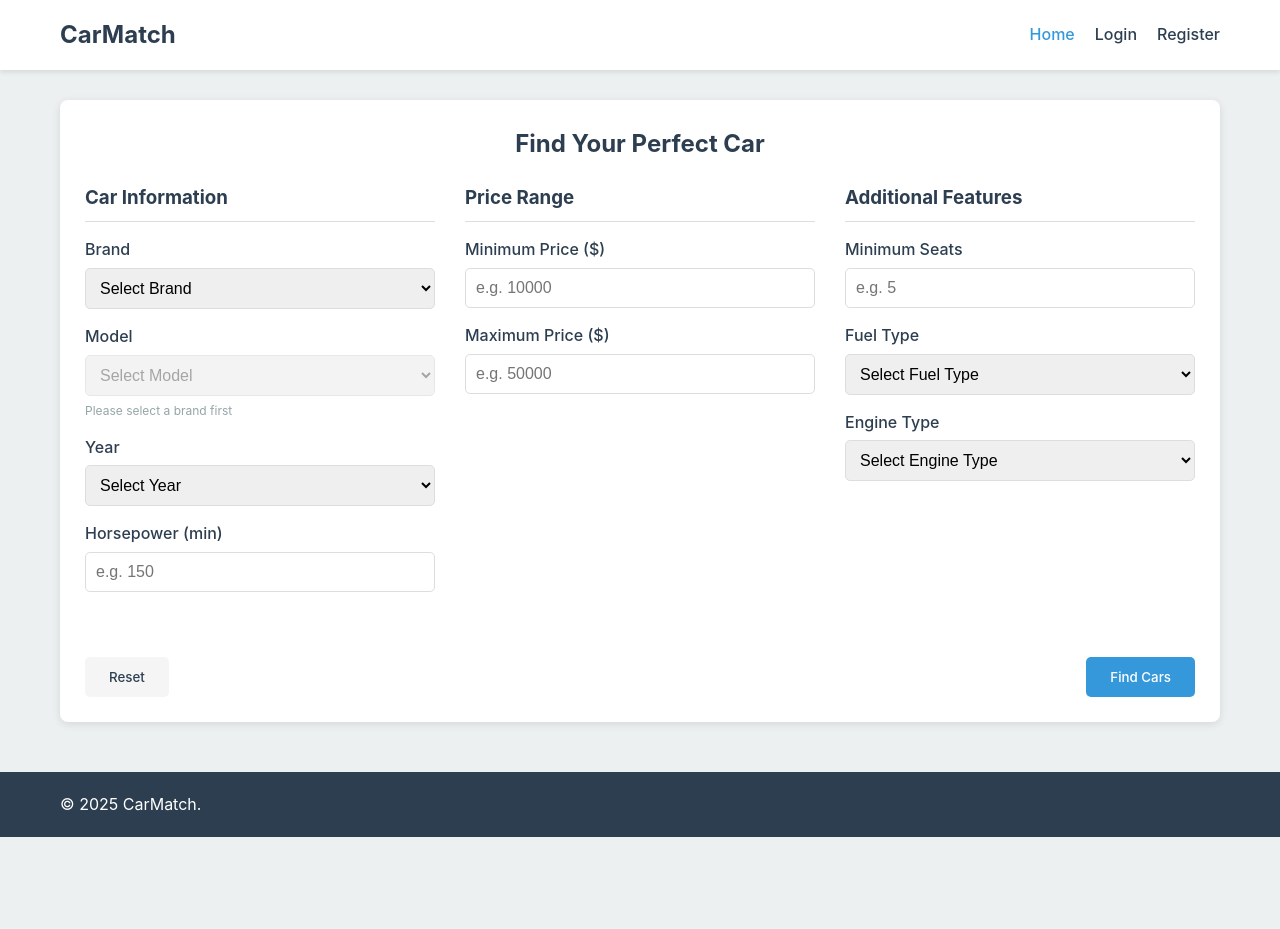
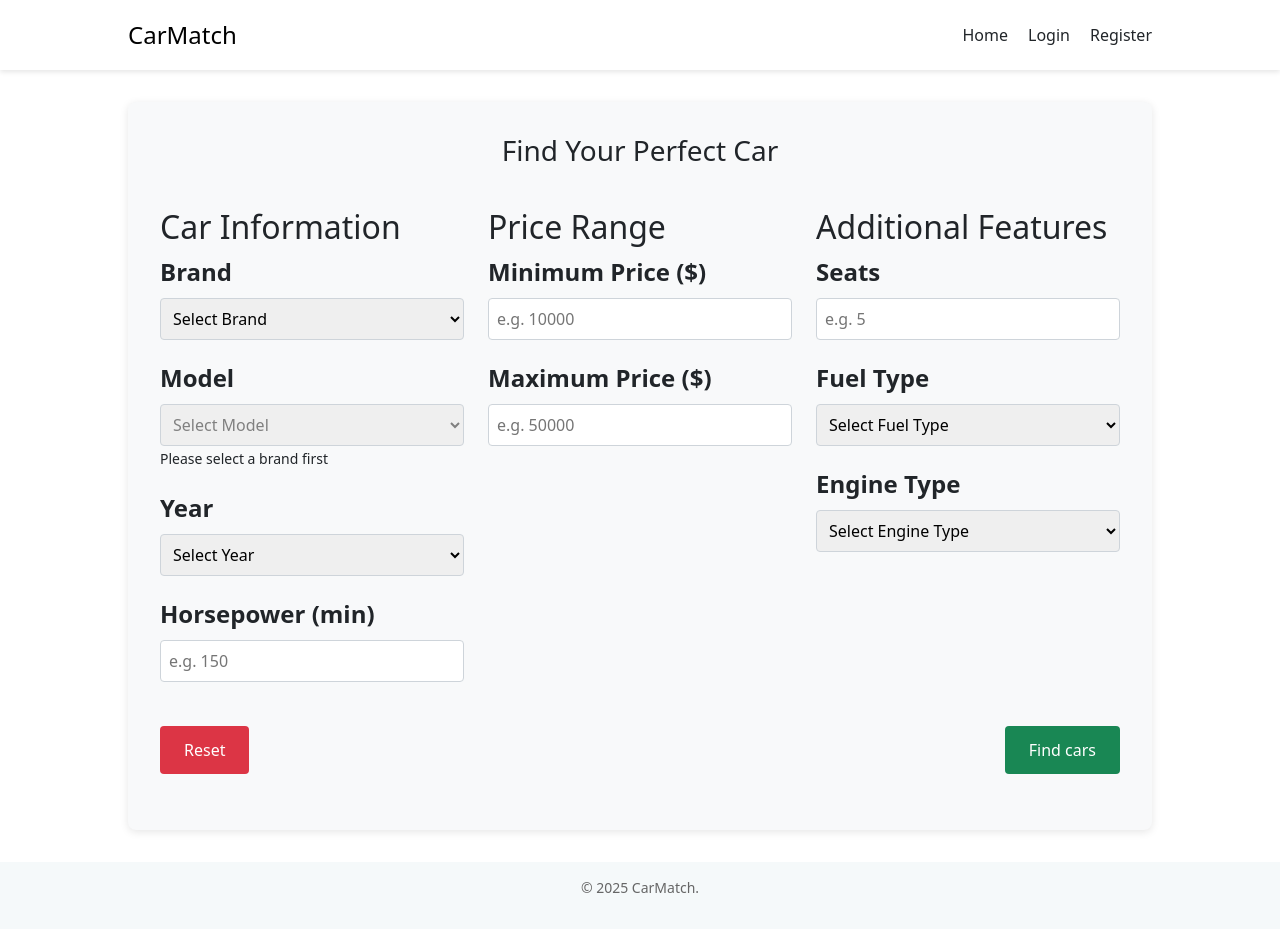
Before and after one commit to mohammmj/G16-CarMatch, a website: page frontend/index.html in a window 1280 px wide. Before the commit the page ends 837 px from the top, so only its background shows below. Drawn offline with nearby package versions, Linux system fonts and the light colour scheme.

Commit message:
fixade konflikt nästan klar

```diff
--- a/frontend/css/global.css
+++ /dev/null
@@ -1,211 +0,0 @@
-/* styles/global.css */
-:root {
-    --primary-color: #2c3e50;
-    --secondary-color: #3498db;
-    --accent-color: #e74c3c;
-    --background-color: #ecf0f1;
-    --text-color: #2c3e50;
-    --light-gray: #f5f5f5;
-    --mid-gray: #ddd;
-    --dark-gray: #95a5a6;
-    --success-color: #2ecc71;
-    --warning-color: #f39c12;
-    --error-color: #e74c3c;
-    --card-shadow: 0 2px 8px rgba(0, 0, 0, 0.1);
-    --header-height: 70px;
-    --footer-height: 60px;
-    --content-width: 1200px;
-    --border-radius: 5px;
-    --transition-speed: 0.3s;
-}
-
-* {
-    box-sizing: border-box;
-    margin: 0;
-    padding: 0;
-}
-
-body {
-    font-family: -apple-system, BlinkMacSystemFont, 'Segoe UI', Roboto, Oxygen, Ubuntu, Cantarell, 'Open Sans', 'Helvetica Neue', sans-serif;
-    color: var(--text-color);
-    background-color: var(--background-color);
-    line-height: 1.6;
-}
-
-a {
-    color: var(--secondary-color);
-    text-decoration: none;
-    transition: color var(--transition-speed);
-}
-
-a:hover {
-    color: var(--accent-color);
-}
-
-button {
-    cursor: pointer;
-    font-family: inherit;
-}
-
-.container {
-    max-width: var(--content-width);
-    margin: 0 auto;
-    padding: 0 20px;
-}
-
-/* Header styles */
-.header {
-    background-color: white;
-    box-shadow: 0 2px 5px rgba(0, 0, 0, 0.1);
-    position: sticky;
-    top: 0;
-    z-index: 100;
-}
-
-.header-content {
-    display: flex;
-    justify-content: space-between;
-    align-items: center;
-    height: var(--header-height);
-}
-
-.logo h1 {
-    color: var(--primary-color);
-    font-size: 24px;
-    margin: 0;
-}
-
-.nav-links {
-    display: flex;
-    list-style: none;
-}
-
-.nav-links li {
-    margin-left: 20px;
-}
-
-.nav-links a {
-    color: var(--primary-color);
-    font-weight: 500;
-    padding: 5px 0;
-}
-
-.nav-links a:hover,
-.nav-links a.active {
-    color: var(--secondary-color);
-}
-
-/* Footer styles */
-.footer {
-    background-color: var(--primary-color);
-    color: white;
-    padding: 20px 0;
-    margin-top: 50px;
-}
-
-/* Common elements */
-.message {
-    padding: 12px 15px;
-    margin-bottom: 20px;
-    border-radius: var(--border-radius);
-    font-weight: 500;
-}
-
-.message.success {
-    background-color: rgba(46, 204, 113, 0.2);
-    color: #2ecc71;
-    border: 1px solid #2ecc71;
-}
-
-.message.error {
-    background-color: rgba(231, 76, 60, 0.2);
-    color: #e74c3c;
-    border: 1px solid #e74c3c;
-}
-
-.error-message {
-    color: var(--error-color);
-    font-size: 14px;
-    margin-top: 5px;
-}
-
-.loading-spinner {
-    border: 4px solid rgba(0, 0, 0, 0.1);
-    border-radius: 50%;
-    border-top: 4px solid var(--secondary-color);
-    width: 40px;
-    height: 40px;
-    animation: spin 1s linear infinite;
-    margin: 20px auto;
-}
-
-@keyframes spin {
-    0% { transform: rotate(0deg); }
-    100% { transform: rotate(360deg); }
-}
-
-.loading-container {
-    display: flex;
-    flex-direction: column;
-    align-items: center;
-    justify-content: center;
-    padding: 50px;
-    background-color: white;
-    border-radius: var(--border-radius);
-    box-shadow: var(--card-shadow);
-    text-align: center;
-}
-
-.error-container {
-    text-align: center;
-    padding: 30px;
-    background-color: white;
-    border-radius: var(--border-radius);
-    box-shadow: var(--card-shadow);
-}
-
-.retry-button {
-    padding: 10px 20px;
-    background-color: var(--secondary-color);
-    color: white;
-    border: none;
-    border-radius: var(--border-radius);
-    font-weight: 500;
-    transition: background-color var(--transition-speed);
-    margin-top: 15px;
-}
-
-.retry-button:hover {
-    background-color: #2980b9;
-}
-
-/* Responsive design */
-@media (max-width: 1024px) {
-    :root {
-        --content-width: 90%;
-    }
-}
-
-@media (max-width: 768px) {
-    body {
-        font-size: 14px;
-    }
-
-    .header-content {
-        height: auto;
-        padding: 15px 0;
-        flex-direction: column;
-    }
-
-    .logo {
-        margin-bottom: 10px;
-    }
-
-    .nav-links {
-        justify-content: center;
-    }
-
-    .nav-links li {
-        margin: 0 10px;
-    }
-}
--- /dev/null
+++ b/frontend/css/style.css
@@ -0,0 +1,154 @@
+
+body {
+    font-family: -apple-system, BlinkMacSystemFont, 'Segoe UI', Roboto, Oxygen, Ubuntu,
+      Cantarell, 'Open Sans', 'Helvetica Neue', sans-serif;
+    min-height: 100vh;
+    display: flex;
+    flex-direction: column;
+    margin: 0;
+  }
+
+
+  header {
+    background-color: white;
+    box-shadow: 0 2px 5px rgba(0, 0, 0, 0.1);
+    position: sticky;
+    top: 0;
+    display: flex;
+    justify-content: space-between;
+    align-items: center;
+    padding: 0 10%;
+    height: 70px;
+  }
+  header a {
+    text-decoration: none;
+  }
+  header h1 {
+    color: black;
+    font-size: 24px;
+    margin: 0;
+  }
+  header nav ul {
+    display: flex;
+    list-style: none;
+    margin: 0;
+    padding: 0;
+  }
+  header nav li {
+    margin-left: 20px;
+  }
+  header nav a {
+    color: var(--primary-color);
+    font-weight: 500;
+    padding: 5px 0;
+    text-decoration: none;
+  }
+  header nav a:hover {
+    text-decoration: underline;
+  }
+
+
+  main {
+    display: grid;
+    grid-template-columns: repeat(3, 1fr);
+    grid-template-rows: auto 1fr auto; /* title / forms / buttons */
+    gap: 1.5rem;
+    background-color: #f8f9fa;
+    padding: 2rem;
+    border-radius: 0.5rem;
+    box-shadow: 0 2px 8px rgba(0,0,0,0.1);
+    margin: 2rem 10%;
+  }
+
+
+  main > h2 {
+    grid-column: 1 / -1;
+    grid-row: 1;
+    text-align: center;
+    margin: 0 0 1rem;
+    font-size: 1.75rem;
+  }
+
+
+  #form_vänster {
+    grid-column: 1;
+    grid-row: 2;
+    display: flex;
+    flex-direction: column;
+  }
+  #form_miten {
+    grid-column: 2;
+    grid-row: 2;
+    display: flex;
+    flex-direction: column;
+  }
+  #form_höger {
+    grid-column: 3;
+    grid-row: 2;
+    display: flex;
+    flex-direction: column;
+  }
+
+
+  .form-group {
+    margin-bottom: 1.25rem;
+  }
+  legend {
+    display: block;
+    font-weight: 600;
+    margin-bottom: 0.5rem;
+  }
+
+  main select,
+  main input[type="number"] {
+    width: 100%;
+    padding: 0.5rem;
+    border: 1px solid #ced4da;
+    border-radius: 0.25rem;
+    font-size: 1rem;
+    box-sizing: border-box;
+  }
+  main select:focus,
+  main input[type="number"]:focus {
+    outline: none;
+    border-color: #80bdff;
+    box-shadow: 0 0 0 0.2rem rgba(0,123,255,0.25);
+  }
+
+
+  main > div:last-of-type {
+    grid-column: 1 / -1;
+    grid-row: 3;
+    display: grid;
+    grid-template-columns: 1fr 1fr;
+    align-items: end;
+  }
+
+
+  main > div:last-of-type .btn-danger,
+  main > div:last-of-type .btn-success {
+    padding: 0.75rem 1.5rem;
+    font-size: 1rem;
+    border-radius: 0.25rem;
+    border: none;
+  }
+
+
+  main > div:last-of-type .btn-danger {
+    justify-self: start;
+  }
+
+
+  main > div:last-of-type .btn-success {
+    justify-self: end;
+  }
+
+
+  footer {
+    background-color: #f5f9fa;
+    text-align: center;
+    padding: 15px 0;
+    font-size: 14px;
+    color: #666;
+    margin-top: auto;
+  }
--- a/frontend/index.html
+++ b/frontend/index.html
@@ -1,120 +1,123 @@
-<!-- search-form.html -->
 <!DOCTYPE html>
-<html lang="en">
+<html lang="sv">
     <head>
-  <meta charset="UTF-8">
-  <meta name="viewport" content="width=device-width, initial-scale=1.0">
-  <title>CarMatch - Find Your Perfect Car</title>
-  <link rel="stylesheet" href="css/global.css">
-  <link rel="stylesheet" href="css/search-form.css">
+        <meta charset="utf-8">
+        <title>CarMatch</title>
+        <link rel="stylesheet" href="css/style.css">
+        <link href="https://cdn.jsdelivr.net/npm/bootstrap@5.3.5/dist/css/bootstrap.min.css" rel="stylesheet" integrity="sha384-SgOJa3DmI69IUzQ2PVdRZhwQ+dy64/BUtbMJw1MZ8t5HZApcHrRKUc4W0kG879m7" crossorigin="anonymous">
     </head>
+
     <body>
-<header class="header">
-  <div class="container">
-    <div class="header-content">
-      <div class="logo">
+        <header>
             <a href="index.html">
                 <h1>CarMatch</h1>
             </a>
-      </div>
 
-      <nav class="main-nav">
-        <ul class="nav-links">
+            <nav>
+                <ul>
                     <li><a href="index.html" class="active">Home</a></li>
                     <li><a href="login.html">Login</a></li>
                     <li><a href="register.html">Register</a></li>
                 </ul>
             </nav>
-    </div>
-  </div>
         </header>
 
-<main class="container">
-  <div class="search-form-container" id="search-form">
+        <main>
             <h2>Find Your Perfect Car</h2>
 
-    <div class="form-feedback" id="form-feedback" style="display: none;"></div>
+            <form id="form_vänster">
+                <h2>Car Information</h2>
+                <div class="form-group">
 
-    <form id="carSearchForm">
-      <div class="form-grid">
-        <!-- Basic Car Information -->
-        <div class="form-section">
-          <h3>Car Information</h3>
+                    <legend>Brand</legend>
 
-          <div class="form-group">
-            <label for="brand">Brand</label>
                     <select id="brand" name="brand">
                     <option value="">Select Brand</option>
-              <!-- Will be populated with JavaScript -->
                     </select>
+
                 </div>
 
                 <div class="form-group">
-            <label for="model">Model</label>
+
+                    <legend>Model</legend>
+
                     <select id="model" name="model" disabled>
                     <option value="">Select Model</option>
-              <!-- Will be populated with JavaScript based on brand -->
                     </select>
+
                     <small class="help-text" id="model-help">Please select a brand first</small>
                 </div>
 
                 <div class="form-group">
-            <label for="year">Year</label>
+
+                    <legend>Year</legend>
+
                     <select id="year" name="year">
                     <option value="">Select Year</option>
-              <!-- Will be populated with JavaScript -->
                     </select>
+
                     <div class="error-message" id="year-error"></div>
                 </div>
 
                 <div class="form-group">
-            <label for="horsepower">Horsepower (min)</label>
+
+                    <legend>Horsepower (min) </legend>
+
                     <input type="number" id="horsepower" name="horsepower" min="0" placeholder="e.g. 150">
+
                     <div class="error-message" id="horsepower-error"></div>
                 </div>
-        </div>
 
-        <!-- Economic Parameters -->
-        <div class="form-section">
-          <h3>Price Range</h3>
+            </form>
+
+            <form id="form_miten">
+                <h2>Price Range</h2>
 
                 <div class="form-group">
-            <label for="minPrice">Minimum Price ($)</label>
+                    <legend>Minimum Price ($)</legend>
+
                     <input type="number" id="minPrice" name="minPrice" min="0" placeholder="e.g. 10000">
                     <div class="error-message" id="minPrice-error"></div>
                 </div>
 
                 <div class="form-group">
-            <label for="maxPrice">Maximum Price ($)</label>
+
+                   <legend>Maximum Price ($)</legend>
+
                     <input type="number" id="maxPrice" name="maxPrice" min="0" placeholder="e.g. 50000">
                     <div class="error-message" id="maxPrice-error"></div>
                 </div>
-        </div>
+            </form>
 
-        <!-- Practical Parameters -->
-        <div class="form-section">
-          <h3>Additional Features</h3>
+            <form id="form_höger">
+                <h2>Additional Features</h2>
 
                 <div class="form-group">
-            <label for="seats">Minimum Seats</label>
+                    <legend> Seats</legend>
+
                     <input type="number" id="seats" name="seats" min="1" max="10" placeholder="e.g. 5">
                     <div class="error-message" id="seats-error"></div>
                 </div>
 
                 <div class="form-group">
-            <label for="fuelType">Fuel Type</label>
+
+                    <legend>Fuel Type</legend>
+
                     <select id="fuelType" name="fuelType">
                       <option value="">Select Fuel Type</option>
                       <option value="Gasoline">Gasoline</option>
                       <option value="Diesel">Diesel</option>
                       <option value="Electric">Electric</option>
                       <option value="Hybrid">Hybrid</option>
-              <option value="Plug-in Hybrid">Plug-in Hybrid</option>
+                      <option value="Plug-in_Hybrid">Plug-in Hybrid</option>
+                      <!--värför gör du inte med javascript som alla andra-->
                     </select>
                 </div>
 
                 <div class="form-group">
-            <label for="engineType">Engine Type</label>
+
+                    <legend>Engine Type</legend>
+
                     <select id="engineType" name="engineType">
                       <option value="">Select Engine Type</option>
                       <option value="Inline-4">Inline-4</option>
@@ -122,32 +125,27 @@
                       <option value="V8">V8</option>
                       <option value="Inline-6">Inline-6</option>
                       <option value="Flat-4">Flat-4</option>
-              <option value="Electric Motor">Electric Motor</option>
+                      <option value="Electric_Motor">Electric Motor</option>
+                      <!--värför gör du inte med javascript som alla andra-->
                     </select>
                 </div>
-        </div>
+            </form>
+
+            <div class="error-message form-error" id="form-error"></div><!--behöver du den-->
+
+            <div>
+                <button type="button" class="btn btn-danger">Reset</button>
+                <button type="button" class="btn btn-success">Find cars</button>
             </div>
 
-      <div class="error-message form-error" id="form-error"></div>
-
-      <div class="form-actions">
-        <button type="button" class="reset-button" id="resetButton">
-          Reset
-        </button>
-        <button type="submit" class="search-button" id="searchButton">
-          Find Cars
-        </button>
-      </div>
-    </form>
-  </div>
         </main>
 
-<footer class="footer">
-  <div class="container">
-    <p>&copy; 2025 CarMatch.</p>
-  </div>
+
+        <footer >
+              <p> &copy; 2025 CarMatch.</p>
         </footer>
 
-<script src="js/search-form.js"></script>
+
+        <script src="https://cdn.jsdelivr.net/npm/bootstrap@5.3.5/dist/js/bootstrap.bundle.min.js" integrity="sha384-k6d4wzSIapyDyv1kpU366/PK5hCdSbCRGRCMv+eplOQJWyd1fbcAu9OCUj5zNLiq" crossorigin="anonymous"></script>
     </body>
 </html>
```
Also changed, not shown: frontend/search-results.html (+1 -1 lines). Lines whose indentation alone changed are shown as unchanged.
